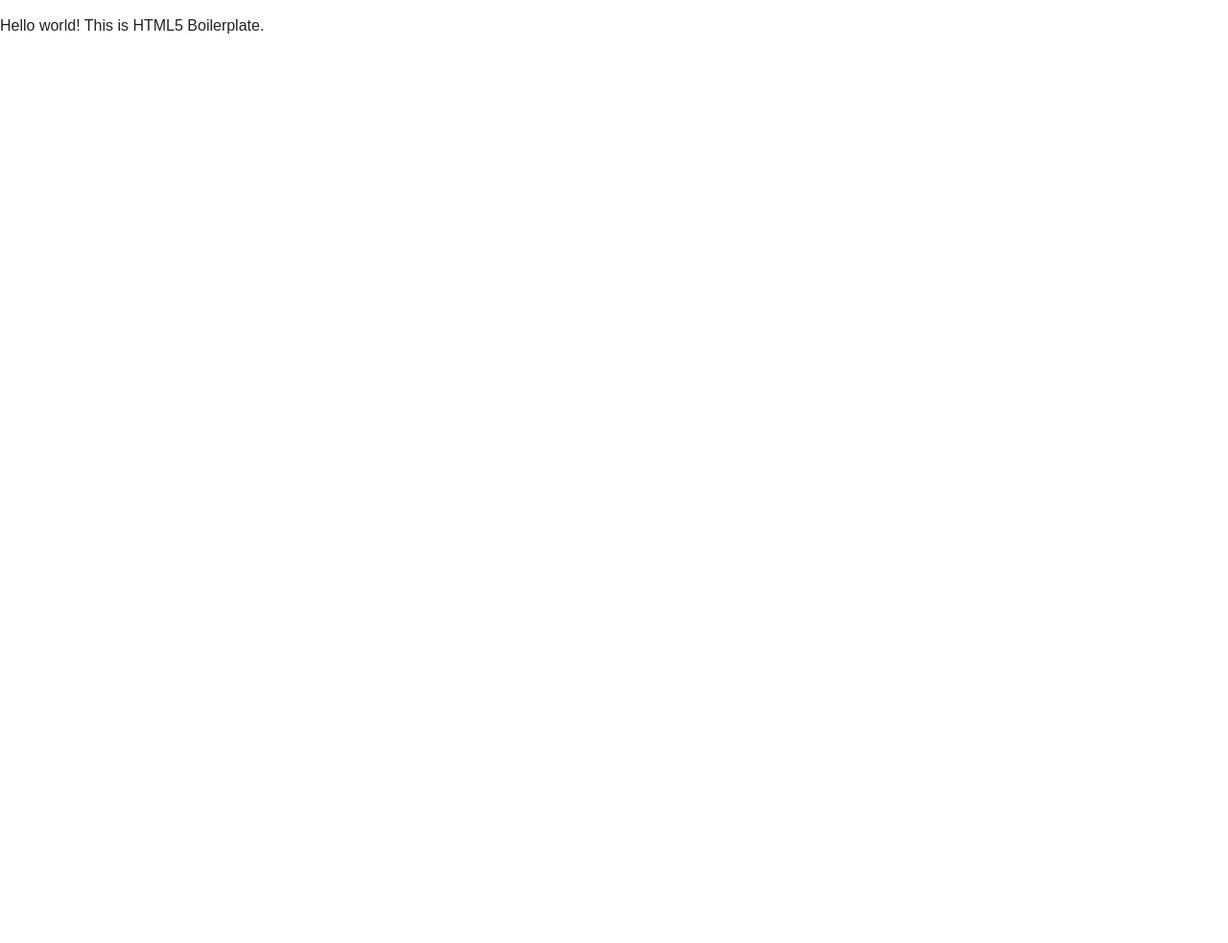
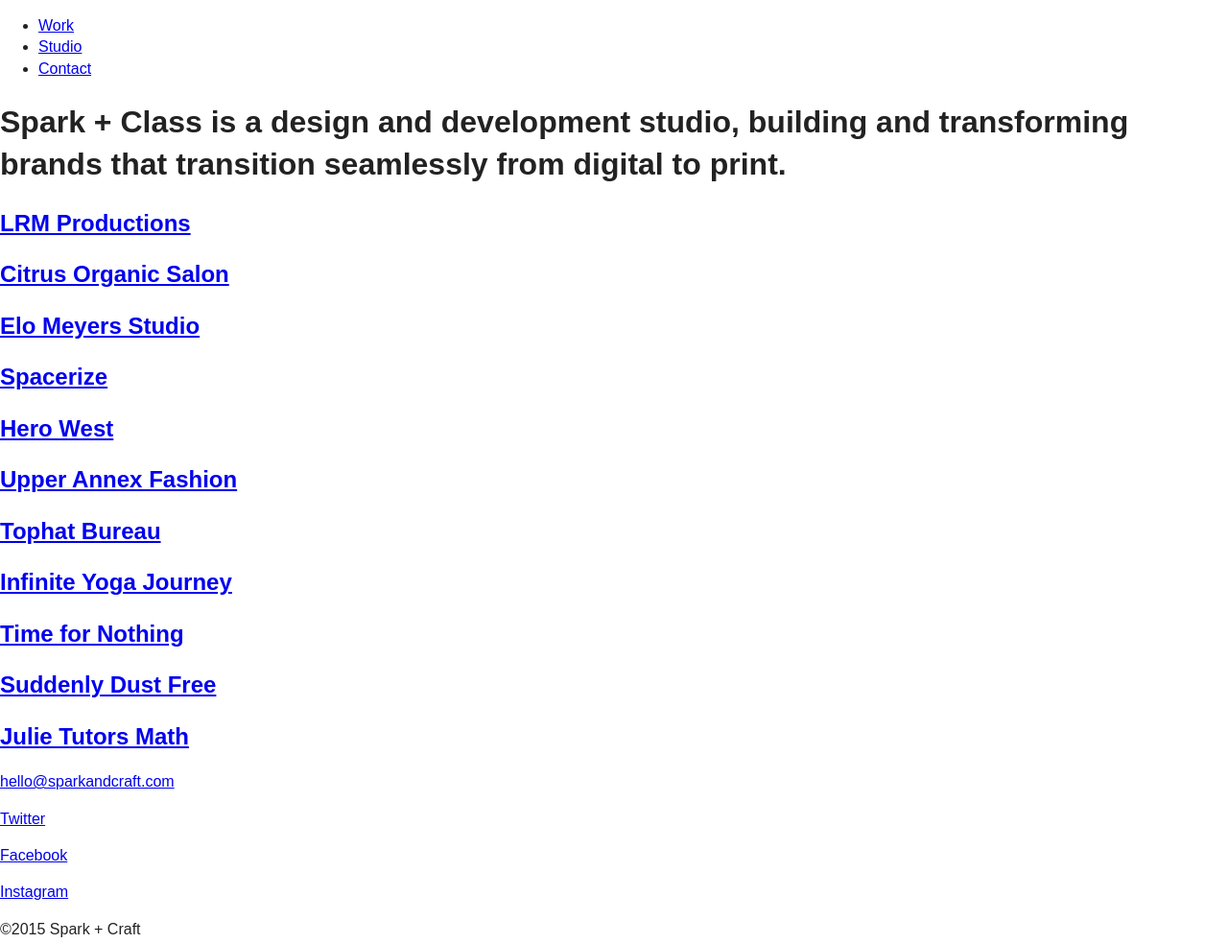
Before and after one commit to ljh2016/final, a plain HTML site: page index.html in a window 1280 px wide. Shown: the whole page at 96% size. Before the commit the page ends 800 px from the top, so only its background shows below. Drawn offline with nearby package versions, Linux system fonts and the light colour scheme.

Commit message:
Wrote the basic HTML structure.

```diff
--- a/index.html
+++ b/index.html
@@ -23,8 +23,113 @@
         <![endif]-->
 
         <!-- Add your site or application content here -->
-        <p>Hello world! This is HTML5 Boilerplate.</p>
+        <!--Begin Main Header-->
 
+        <header class="main-header">
+        <nav class="main-nav">
+            <ul>
+                <li><a href="#">Work</a></li>
+                <li><a href="#">Studio</a></li>
+                <li><a href="#">Contact</a></li>
+            </ul>
+        </nav>
+        </header>
+
+        <section class="page-banner">
+            <h1>Spark + Class is a design and development studio, building and transforming brands that transition seamlessly from digital to print.</h1>
+        </section>
+
+        <!--Begin Grid-->
+
+        <main class="image-grid">
+            <a href="#!">
+                <article class="featured-work">
+                    <h2>LRM Productions</h2>
+                </article>
+            </a>
+
+            <a href="#!">
+                <article class="featured-work">
+                    <h2>Citrus Organic Salon</h2>
+                </article>
+            </a>
+
+            <a href="#!">
+                <article class="featured-work">
+                    <h2>Elo Meyers Studio</h2>
+                </article>
+            </a>
+
+            <a href="#!">
+                <article class="featured-work">
+                    <h2>Spacerize</h2>
+                </article>
+            </a>
+
+            <a href="#!">
+                <article class="featured-work">
+                    <h2>Hero West</h2>
+                </article>
+            </a>
+
+            <a href="#!">
+                <article class="featured-work">
+                    <h2>Upper Annex Fashion</h2>
+                </article>
+            </a>
+
+            <a href="#!">
+                <article class="featured-work">
+                    <h2>Tophat Bureau</h2>
+                </article>
+            </a>
+
+            <a href="#!">
+                <article class="featured-work">
+                    <h2>Infinite Yoga Journey</h2>
+                </article>
+            </a>
+
+            <a href="#!">
+                <article class="featured-work">
+                    <h2>Time for Nothing</h2>
+                </article>
+            </a>
+
+            <a href="#!">
+                <article class="featured-work">
+                    <h2>Suddenly Dust Free</h2>
+                </article>
+            </a>
+
+            <a href="#!">
+                <article class="featured-work">
+                    <h2>Julie Tutors Math</h2>
+                </article>
+            </a>
+
+            <a href="#!">
+                <article class="featured-work">
+                    <div class="identity-slide">
+                        <!--slide show gif goes here-->
+                    </div>
+                </article>
+            </a>
+
+        </main>
+
+        <footer class="page-footer">
+            <p><a href="#" class="email">hello@sparkandcraft.com</a></p>
+            <p><a href="#!" class="social-media">Twitter</a></p>
+            <p><a href="#!" class="social-media">Facebook</a></p>
+            <p><a href="#!" class="social-media">Instagram</a></p>
+            <p>&copy;2015 Spark + Craft</p>
+
+            <div class="scroll-arrow">
+                <a href="#">
+                </a>
+            </div>
+        </footer>
         <script src="https://code.jquery.com/jquery-1.12.0.min.js"></script>
         <script>window.jQuery || document.write('<script src="js/vendor/jquery-1.12.0.min.js"><\/script>')</script>
         <script src="js/plugins.js"></script>
```
